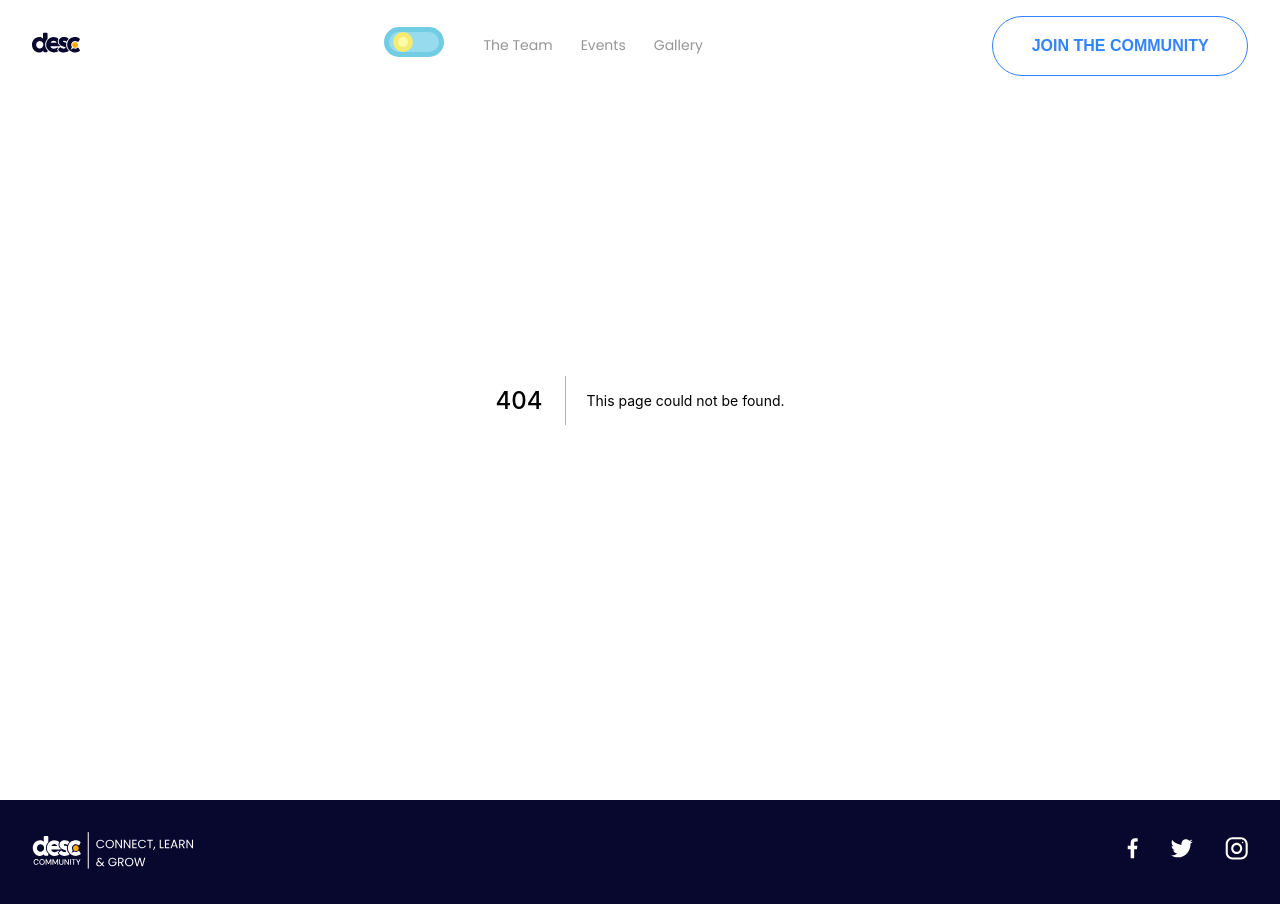
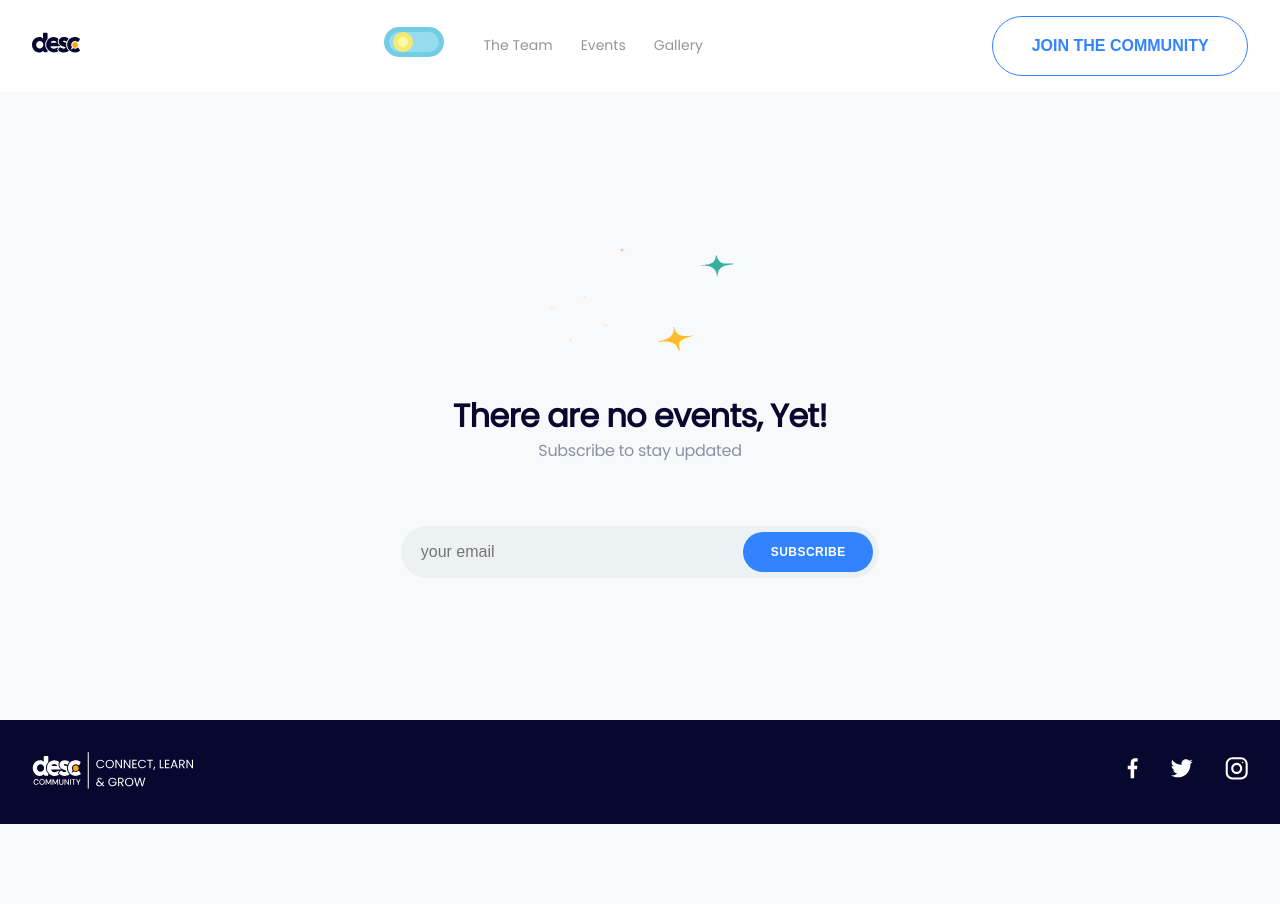
Before and after one commit to Ojolowo/desc-info-website, a Next.js app: page /events in a window 1280 px wide. Before the commit this address had no page. After the commit the page ends 824 px from the top, so only its background shows below. Built offline with nearby package versions, Linux system fonts and the light colour scheme.

Commit message:
finish events page

```diff
--- /dev/null
+++ b/containers/events-container/events-container.styles.ts
@@ -0,0 +1,84 @@
+import styled from "styled-components";
+import { globalPadding } from "theme/spacing";
+
+export const EventsWrapper = styled.section`
+   display: flex;
+   height: 90vh;
+   justify-content: center;
+   padding: 100px ${globalPadding};
+   padding-bottom: 0;
+   background: ${({ theme }) => theme.primaryBackground};
+
+   .newsletter-background {
+      width: 100%;
+      border-radius: 30px;
+      padding: 6% 20px;
+      max-width: 800px;
+
+      @media screen and (min-width: 992px) {
+         padding: 6% ${globalPadding};
+         display: flex;
+         flex-direction: column;
+         align-items: center;
+      }
+
+      .newsletter-h1 {
+         font-weight: 600;
+         font-size: 32px;
+         line-height: 40px;
+         letter-spacing: -0.02em;
+         color: ${({ theme }) => theme.primaryText};
+      }
+
+      .newsletter-p {
+         font-weight: normal;
+         font-size: 16px;
+         line-height: 30px;
+         letter-spacing: -0.02em;
+         color: ${({ theme }) => theme.textBrief};
+         opacity: 0.8;
+      }
+
+      .newsletter__button-container {
+         background-color: #ecf1f4;
+         height: 52px;
+         border-radius: 30px;
+         margin-top: 60px;
+         display: flex;
+
+         @media screen and (min-width: 992px) {
+            width: 65%;
+         }
+
+         .newsletter__input-text {
+            background: #ecf1f4;
+            outline: none;
+            border: none;
+            min-width: 50%;
+            padding-left: 20px;
+            font-size: 16px;
+            border-radius: 30px;
+            flex: 1;
+         }
+
+         .newsletter__submit-button {
+            background-color: #3183ff;
+            border-radius: 20px;
+            height: 40px;
+            border: none;
+            color: white;
+            font-weight: 800;
+            font-size: 12px;
+            line-height: 18px;
+            letter-spacing: 0.04em;
+            text-transform: uppercase;
+            margin: 6px;
+            max-width: 40%;
+            display: flex;
+            justify-content: center;
+            align-items: center;
+            width: 130px;
+         }
+      }
+   }
+`;
--- /dev/null
+++ b/containers/events-container/events.container.tsx
@@ -0,0 +1,22 @@
+import React from "react";
+import Image from "next/image";
+import Star from "assets/images/star.png";
+import { EventsWrapper } from "./events-container.styles";
+
+const EventsContainer = () => {
+   return (
+      <EventsWrapper>
+         <div className="newsletter-background">
+            <Image src={Star} alt="Star" />
+            <h1 className="newsletter-h1">There are no events, Yet!</h1>
+            <p className="newsletter-p">Subscribe to stay updated</p>
+            <form className="newsletter__button-container">
+               <input placeholder="your email" className="newsletter__input-text" type="email" />
+               <input className="newsletter__submit-button" type="submit" value="subscribe" />
+            </form>
+         </div>
+      </EventsWrapper>
+   );
+};
+
+export { EventsContainer };
--- /dev/null
+++ b/containers/events-container/index.ts
@@ -0,0 +1,83 @@
+import styled from "styled-components";
+
+export const EventsWrapper = styled.section<{ url: string }>`
+   display: flex;
+   justify-content: center;
+   margin: 100px 30px 0px 30px;
+   padding-bottom: 100px;
+
+   .newsletter-background {
+      max-width: 800px;
+      background-image: url(${({ url }) => url});
+      background-repeat: no-repeat;
+      background-position: center;
+      background-size: cover;
+      border-radius: 30px;
+      width: 100%;
+      padding: 6% 20px;
+
+      @media screen and (min-width: 992px) {
+         padding: 6% 30px;
+      }
+
+      .newsletter-h1 {
+         font-weight: 600;
+         font-size: 32px;
+         line-height: 40px;
+         letter-spacing: -0.02em;
+         color: #ffffff;
+      }
+
+      .newsletter-p {
+         font-weight: normal;
+         font-size: 14px;
+         line-height: 30px;
+         letter-spacing: -0.02em;
+         color: #ffffff;
+         opacity: 0.8;
+      }
+
+      .newsletter__button-container {
+         background-color: #ecf1f4;
+         height: 52px;
+         border-radius: 30px;
+         margin-top: 60px;
+         display: flex;
+
+         @media screen and (min-width: 992px) {
+            width: 65%;
+         }
+
+         .newsletter__input-text {
+            background: #ecf1f4;
+            outline: none;
+            border: none;
+            // width: 160px;
+            min-width: 50%;
+            padding-left: 20px;
+            font-size: 16px;
+            border-radius: 30px;
+            flex: 1;
+         }
+
+         .newsletter__submit-button {
+            background-color: #0045ac;
+            border-radius: 20px;
+            height: 40px;
+            border: none;
+            color: white;
+            font-weight: 800;
+            font-size: 12px;
+            line-height: 18px;
+            letter-spacing: 0.04em;
+            text-transform: uppercase;
+            margin: 6px;
+            max-width: 40%;
+            display: flex;
+            justify-content: center;
+            align-items: center;
+            width: 130px;
+         }
+      }
+   }
+`;
--- /dev/null
+++ b/pages/events/index.tsx
@@ -0,0 +1,5 @@
+import { EventsContainer } from "containers/events-container/events.container";
+
+export default function Events() {
+   return <EventsContainer />;
+}
```
Also changed, not shown: theme/font-weights.ts (+4 -6 lines), assets/images/star.png (added).
